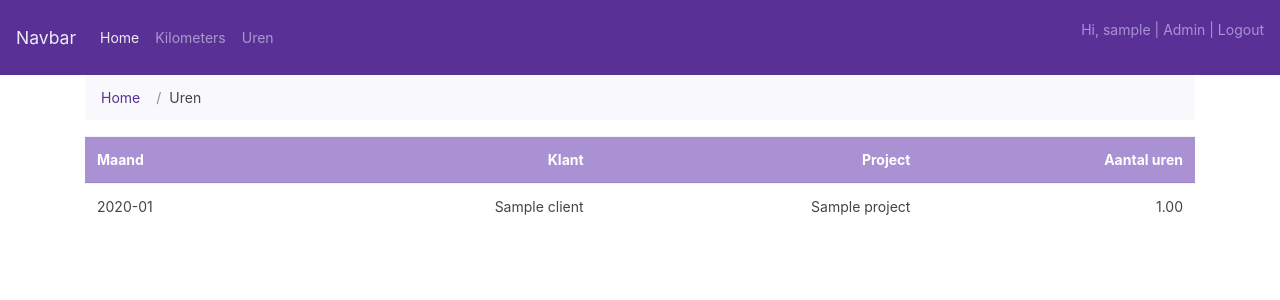
After one commit to nl-hugo/pyadmin, a Django app: page /uren/ in a window 1280 px wide. The commit adds this page. Shown: the top 300 px of the page. Run offline with Django 3.2, Linux system fonts and the light colour scheme; a user stored in the database is signed in; tables that the repository leaves empty hold one stand-in row (values such as "Sample post"); some libraries are stand-ins or nearby versions.

Commit message:
Add Uren app

```diff
--- a/pyadmin/urls.py
+++ b/pyadmin/urls.py
@@ -16,19 +16,20 @@ Including another URLconf
 from django.conf.urls import include, url
 from django.contrib import admin
 from django.contrib.auth import views as auth_views
-from rest_framework.routers import DefaultRouter
 from django.urls import path
 from django.views.generic import TemplateView
+from rest_framework.routers import DefaultRouter
 
 router = DefaultRouter()
 # router.registry.extend(kilometers.registry)
 
 urlpatterns = [
-    path('', TemplateView.as_view(template_name="home.html"), name='home'),
+    path('', TemplateView.as_view(template_name='home.html'), name='home'),
     url(r'^api/', include(router.urls)),
     url(r'^admin/', admin.site.urls),
-    url(r'^login/$',auth_views.LoginView.as_view(template_name="login.html"), name="login"),
-    url(r'^logout/$', auth_views.LogoutView.as_view(template_name="home.html"), name='logout'),
+    url(r'^login/$', auth_views.LoginView.as_view(template_name='login.html'), name='login'),
+    url(r'^logout/$', auth_views.LogoutView.as_view(template_name='home.html'), name='logout'),
     url(r'^api-auth/', include('rest_framework.urls')),
     url(r'^kilometers/', include('kilometers.urls')),
+    url(r'^uren/', include('uren.urls')),
 ]
--- a/templates/base.html
+++ b/templates/base.html
@@ -45,7 +45,9 @@
       <li class="nav-item">
         <a class="nav-link" href="{% url 'kilometers:index' %}">Kilometers</a>
       </li>
-
+      <li class="nav-item">
+        <a class="nav-link" href="{% url 'uren:index' %}">Uren</a>
+      </li>
     </ul>
 
         {% if not user.is_authenticated %}
--- a/templates/home.html
+++ b/templates/home.html
@@ -8,6 +8,7 @@
     {% if user.is_authenticated %}
       <p>ingelogd</p>
       <a class="nav-link" href="{% url 'kilometers:index' %}">Kilometers</a>
+      <a class="nav-link" href="{% url 'uren:index' %}">Uren</a>
     {% else %}
           <a class="btn btn-outline-secondary" href="{% url 'login' %}">Login</a>
     {% endif %}
--- /dev/null
+++ b/uren/templates/uren/uren.html
@@ -0,0 +1,43 @@
+{% extends "base_site.html" %}
+{% load static %}
+
+{% block content %}
+<nav aria-label="breadcrumb">
+  <ol class="breadcrumb">
+    <li class="breadcrumb-item"><a href="{% url 'home' %}">Home</a></li>
+    <li class="breadcrumb-item active" aria-current="page">Uren</li>
+</ol>
+</nav>
+
+
+<div class="row">
+    <div class="col-sm">
+
+        <table class="table table-hover">
+            <thead class="thead-dark">
+                <tr>
+                    <th scope="col" class="text">Maand</th>
+                    <th scope="col" class="text-right">Klant</th>
+                    <th scope="col" class="text-right">Project</th>
+                    <th scope="col" class="text-right">Aantal uren</th>
+                </tr>
+            </thead>
+            <tbody>
+                {% for hour in hours %}
+                <tr>
+                    <td class="text">{{ hour.month|date:"Y-m" }}</td>
+                    <td class="text-right">{{ hour.project__client__name }}</td>
+                    <td class="text-right">{{ hour.project__name }}</td>
+                    <td class="text-right">{{ hour.sum|floatformat:2 }}</td>
+                </tr>
+                {% empty %}
+                <tr>
+                    <td colspan="4">No activities yet.</td>
+                </tr>
+                {% endfor %}
+            </tbody>
+        </table>
+    </div>
+</div>
+
+{% endblock %}
--- /dev/null
+++ b/uren/urls.py
@@ -0,0 +1,14 @@
+from django.contrib.auth.decorators import login_required
+from django.urls import path
+
+from uren import views
+
+# Create a router and register our viewsets with it.
+app_name = 'uren'
+
+# The API URLs are now determined automatically by the router.
+# Additionally, we include the login URLs for the browsable API.
+urlpatterns = [
+    # path('', login_required(views.list_uren), name='index'),
+    path('', login_required(views.UrenListView.as_view()), name='index'),
+]
--- a/uren/views.py
+++ b/uren/views.py
@@ -1 +1,17 @@
-# Create your views here.
+from django.db.models import Count, Sum
+from django.db.models.functions import TruncMonth
+from django.views import generic
+
+from uren.models import ProjectHours
+
+
+class UrenListView(generic.ListView):
+    model = ProjectHours
+    context_object_name = 'hours'
+    template_name = 'uren/uren.html'
+
+    # uren per maand, per activiteit, per project, per klant
+    def get_queryset(self):
+        return ProjectHours.objects.annotate(month=TruncMonth('date')).values(
+            'month', 'project__name', 'project__client__name').annotate(
+            sum=Sum('hours'), count=Count('id'))
```
